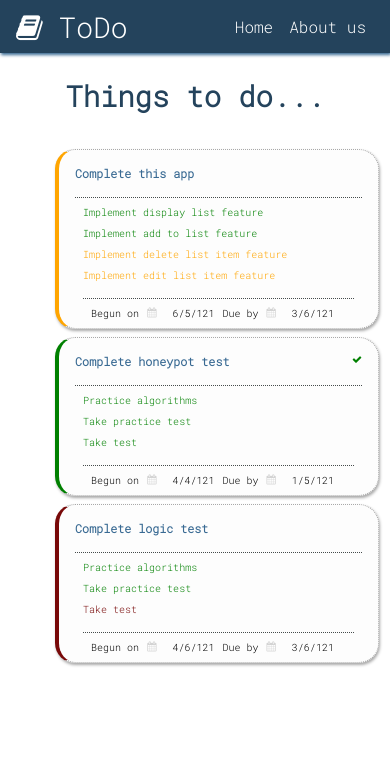
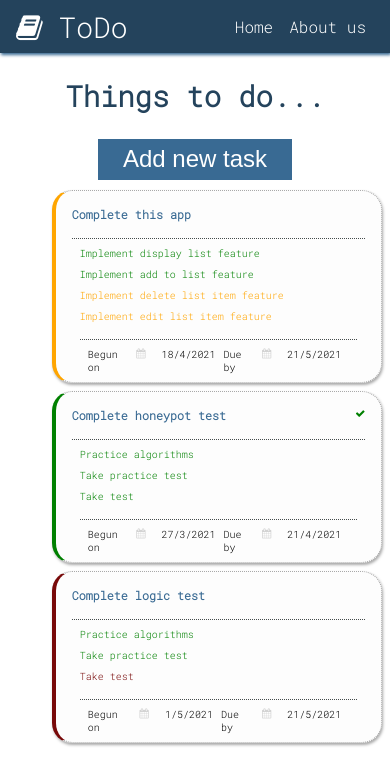
Before and after one commit to nidhidsharma08121988/todo_app, a React (Create React App) app: page / in a window 390 px wide. Shown: the top 784 px of the page. Built offline with nearby package versions, Linux system fonts and the light colour scheme.

Commit message:
UI responsive, added button and corrected date display

```diff
--- a/src/App.css
+++ b/src/App.css
@@ -51,6 +51,7 @@ body {
 .bb {
   border-bottom: 0.5px dotted var(--secondary-color-lightest);
 }
+
 /* card */
 .card {
   margin: 2px;
@@ -222,6 +223,112 @@ Link:hover {
 .space-between {
   justify-content: space-between;
 }
+
+/* button styles */
+.btn {
+  display: inline-block;
+  background: var(--primary-color-darker);
+  color: white;
+  font-size: 1.5rem;
+  border: none;
+  cursor: pointer;
+  padding: 0.4rem 1.3rem;
+  margin-right: 0.5rem;
+  transition: opacity 0.2s ease-in;
+  outline: none;
+  text-align: center;
+}
+
+.btn-link {
+  background: none;
+  padding: 0;
+  margin: 0;
+}
+.btn-round {
+  border-radius: 50%;
+}
+.btn-primary {
+  width: 100%;
+}
+.btn-block {
+  display: block;
+  width: 100%;
+}
+.badge {
+  font-size: 0.8rem;
+  padding: 0.2rem 0.7rem;
+  text-align: center;
+  margin: 0.3rem;
+  background: var(--light-color);
+  color: #333;
+  border-radius: 5px;
+}
+.alert {
+  padding: 0.7rem;
+  margin: 1rem 0;
+  opacity: 0.9;
+  background: var(--light-color);
+  color: #333;
+}
+
+.btn-primary,
+.bg-primary,
+.badge-primary,
+.alert-primary {
+  background: var(--primary-color-darker);
+  color: #fff;
+}
+
+.btn-light,
+.bg-light,
+.badge-light,
+.alert-light {
+  background: var(--light-color);
+  color: #333;
+}
+
+.btn-dark,
+.bg-dark,
+.badge-dark,
+.alert-dark {
+  background: var(--dark-color);
+  color: #fff;
+}
+
+.btn-danger,
+.bg-danger,
+.badge-danger,
+.alert-danger {
+  background: var(--danger-color);
+  color: #fff;
+}
+
+.btn-success,
+.bg-success,
+.badge-success,
+.alert-success {
+  background: var(--success-color);
+  color: #fff;
+}
+
+.btn-white,
+.bg-white,
+.badge-white,
+.alert-white {
+  background: #fff;
+  color: #333;
+  border: #ccc solid 1px;
+}
+
+.btn:hover {
+  opacity: 0.8;
+}
+
+.bg-light,
+.badge-light {
+  border: #ccc solid 1px;
+}
+
 /* mobile styles settings */
 @media (max-width: 700px) {
   * {
--- a/src/components/pages/Home.js
+++ b/src/components/pages/Home.js
@@ -4,8 +4,13 @@ import TodoList from '../todos/TodoList';
 const Home = () => {
   return (
     <div className='sub-container'>
+      <div className='flex-row space-between'>
+        <h2 className='heading text-xl'>Things to do...</h2>
+      </div>
       <div>
-        <h2 className='heading text-xl'>Things to do...</h2>
+        <button aria-hidden='true' className='btn btn-primary'>
+          Add new task
+        </button>
       </div>
       <div>
         <TodoList />
--- a/src/components/todos/TodoListItem.js
+++ b/src/components/todos/TodoListItem.js
@@ -1,6 +1,6 @@
 import React from 'react';
 import { STUCK, COMPLETED } from '../../context/types';
-import TodoTasks from './TodoTasks';
+import TodoTasks from '../tasks/TodoTasks';
 
 const TodoListItem = ({ item }) => {
   console.log(item);
@@ -49,22 +49,22 @@ const TodoListItem = ({ item }) => {
             <div className='flex-row'>
               <i className='fa fa-calendar m-1 i-l'></i>
               <div className='inline-flex m-1'>
-                <div>{start_date.getDay().toString()}</div>
+                <div>{start_date.getDate()}</div>
                 {'/'}
-                <div>{start_date.getMonth().toString()}</div>
+                <div>{start_date.getMonth()}</div>
                 {'/'}
-                <div>{start_date.getYear().toString()}</div>
+                <div>{start_date.getFullYear()}</div>
               </div>
             </div>
             {'Due by'}
             <div className='flex-row'>
               <i className='fa fa-calendar m-1 i-l'></i>
               <div className='inline-flex m-1'>
-                <div>{finish_date.getDay().toString()}</div>
+                <div>{finish_date.getDate()}</div>
                 {'/'}
-                <div>{finish_date.getMonth().toString()}</div>
+                <div>{finish_date.getMonth()}</div>
                 {'/'}
-                <div>{finish_date.getYear().toString()}</div>
+                <div>{finish_date.getFullYear()}</div>
               </div>
             </div>
           </>
--- a/src/context/list/ListState.js
+++ b/src/context/list/ListState.js
@@ -22,8 +22,8 @@ const ListState = props => {
             status: WAITING,
           },
         ],
-        start_date: new Date(2021, 5, 12, 14, 0, 0),
-        finish_date: new Date(2021, 6, 21, 8, 0, 0, 0),
+        start_date: new Date('2021-05-18'),
+        finish_date: new Date('2021-06-21'),
         started: true,
         stage: ONGOING,
         stuck: false,
@@ -36,8 +36,8 @@ const ListState = props => {
           { id: 22, task: 'Take practice test', status: COMPLETED },
           { id: 23, task: 'Take test', status: COMPLETED },
         ],
-        start_date: new Date(2021, 4, 27, 14, 0, 0),
-        finish_date: new Date(2021, 5, 21, 12, 0, 0, 0),
+        start_date: new Date('2021-4-27'),
+        finish_date: new Date('2021-5-21'),
         started: true,
         stage: COMPLETED,
         stuck: false,
@@ -50,8 +50,8 @@ const ListState = props => {
           { id: 22, task: 'Take practice test', status: COMPLETED },
           { id: 23, task: 'Take test', status: STUCK },
         ],
-        start_date: new Date(2021, 6, 1, 14, 0, 0),
-        finish_date: new Date(2021, 6, 21, 12, 0, 0, 0),
+        start_date: new Date('2021-6-1'),
+        finish_date: new Date('2021-6-21'),
         started: false,
         stage: STUCK,
         stuck: true,
```
Also changed, not shown: src/components/tasks/AddTaskForm.js (added, +7 -0 lines), src/components/todos/AddTodo.js (deleted, +0 -7 lines), src/components/todos/AddTodoForm.js (added, +11 -0 lines), src/components/tasks/TodoTasks.js (renamed from src/components/todos/TodoTasks.js).
